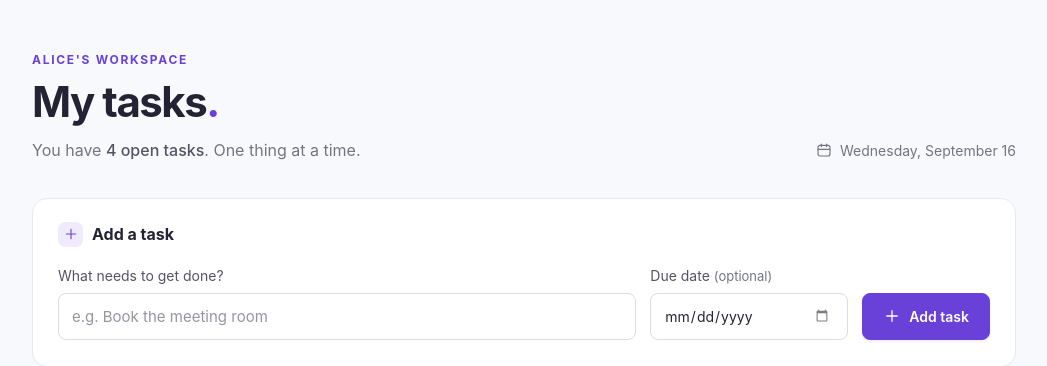
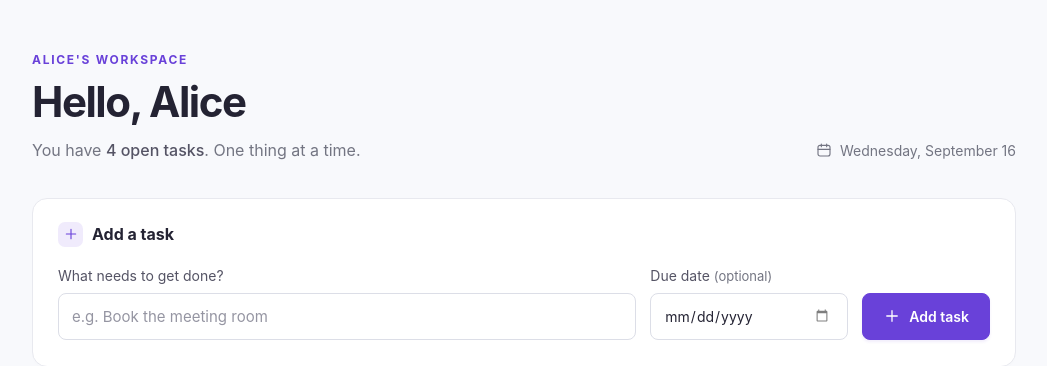
Before and after one commit to mikepfeiffer/tasker, a Flask app: page / in a window 1280 px wide. Shown: the part 88-454 px from the top of the page, without its empty margins (116-1163 px from the left). Run offline with Flask 3, Linux system fonts and the light colour scheme; data comes from the database, SQL or seed files in the repository.

Commit message:
Personalize task page title with the user's first name

```diff
--- a/templates/base.html
+++ b/templates/base.html
@@ -4,7 +4,7 @@
   <meta charset="utf-8">
   <meta name="viewport" content="width=device-width, initial-scale=1">
   <meta name="description" content="Tasker is a simple personal task list. Add a task, set a date, and make a little progress.">
-  <title>Tasker · My tasks</title>
+  <title>{% block title %}Tasker · My tasks{% endblock %}</title>
   <link rel="icon" type="image/svg+xml" href="{{ url_for('static', filename='favicon.svg') }}">
   <link rel="stylesheet" href="{{ url_for('static', filename='style.css') }}">
   <script src="{{ url_for('static', filename='app.js') }}" defer></script>
--- a/templates/index.html
+++ b/templates/index.html
@@ -1,10 +1,12 @@
 {% from 'icons.html' import icon %}
 {% extends 'base.html' %}
+{% set greeting = 'Hello, ' ~ g.user.name.split()[0] %}
+{% block title %}{{ greeting }}{% endblock %}
 {% block content %}
   <section class="page-heading" aria-labelledby="page-title">
     <div>
       <p class="eyebrow">{{ g.user.name | upper }}'S WORKSPACE</p>
-      <h1 id="page-title">My tasks<span class="title-dot">.</span></h1>
+      <h1 id="page-title">{{ greeting }}</h1>
       <p class="page-description">{% if counts.open %}You have <strong>{{ counts.open }} open {{ 'task' if counts.open == 1 else 'tasks' }}</strong>. One thing at a time.{% else %}All caught up. Enjoy a little breathing room.{% endif %}</p>
     </div>
     <p class="today-label">{{ icon('calendar') }} {{ date_heading }}</p>
```
